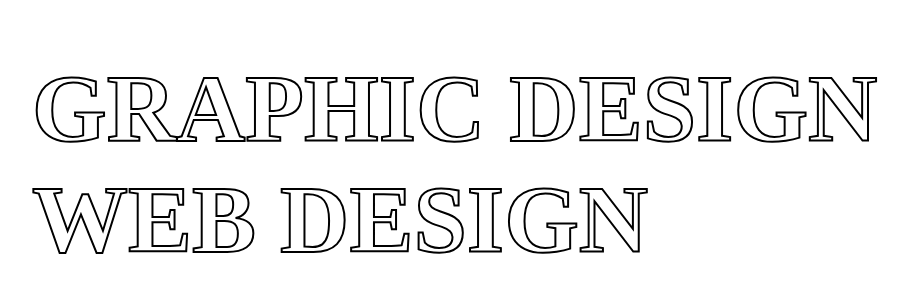
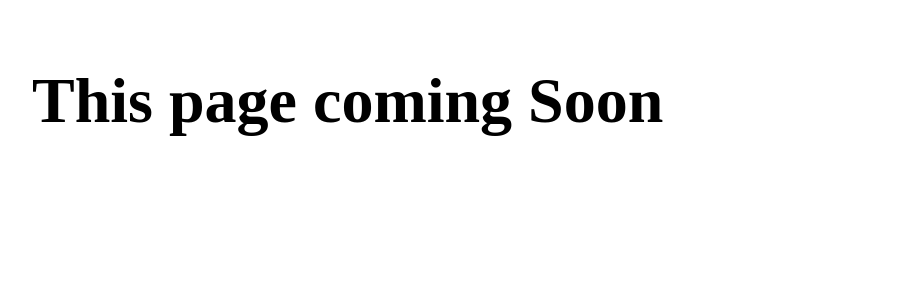
Before and after one commit to farhana-1/Task-4, a plain HTML site: page Skill page.html in a window 1280 px wide. Shown: the whole page, without its empty margins (108-1017 px from the left). Drawn offline with Linux system fonts and the light colour scheme.

Commit message:
Update Skill page.html

```diff
--- a/Skill page.html
+++ b/Skill page.html
@@ -7,8 +7,7 @@
 <body>
     <h1>
     	<ul>
-    		<li data-text="Graphic Design">Graphic Design</li>
-    		<li data-text="Web Design">Web Design</li>
+    		<h1>This page coming Soon</h1>
     	</ul>
     </h1>
 
```
